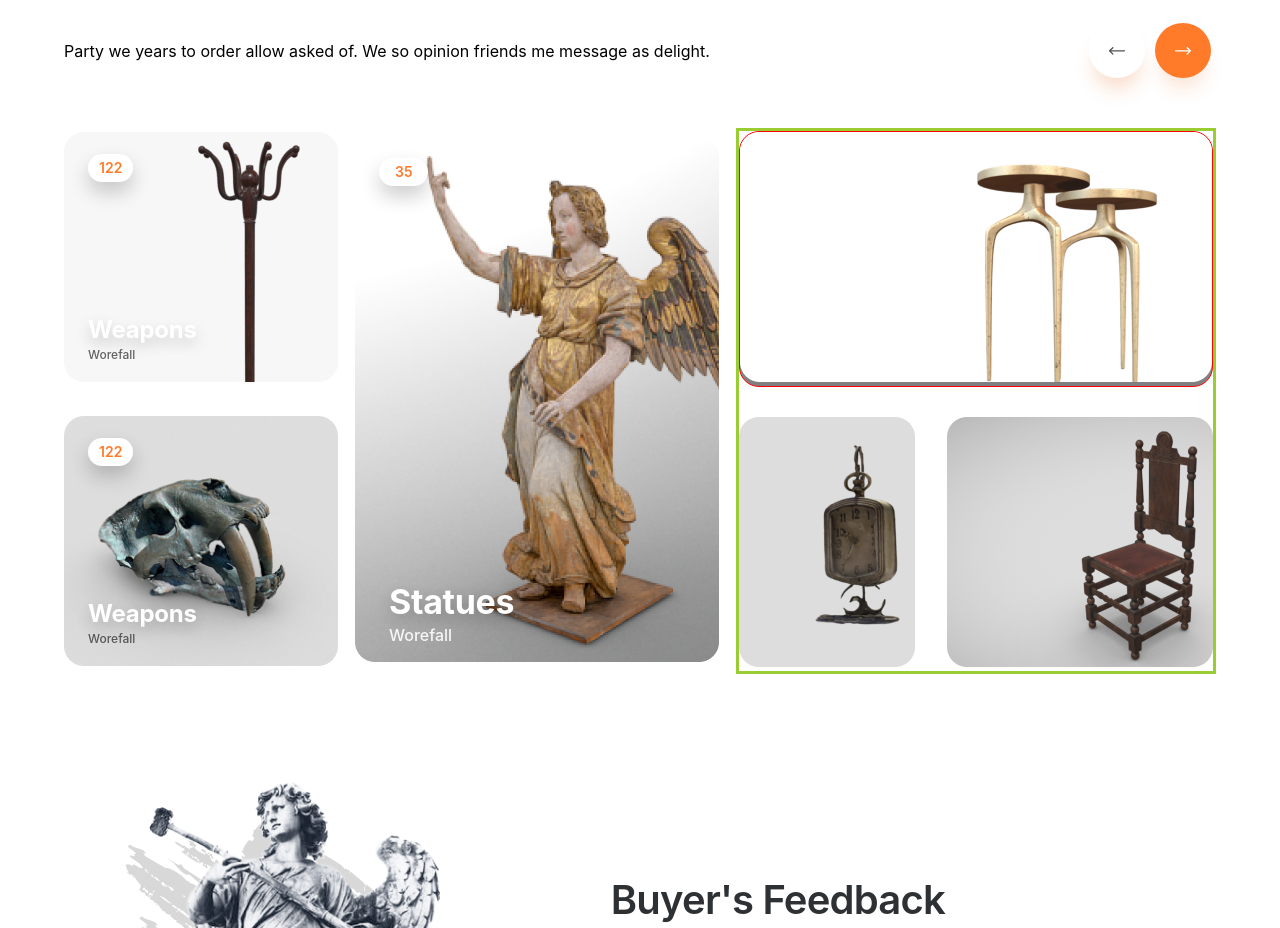
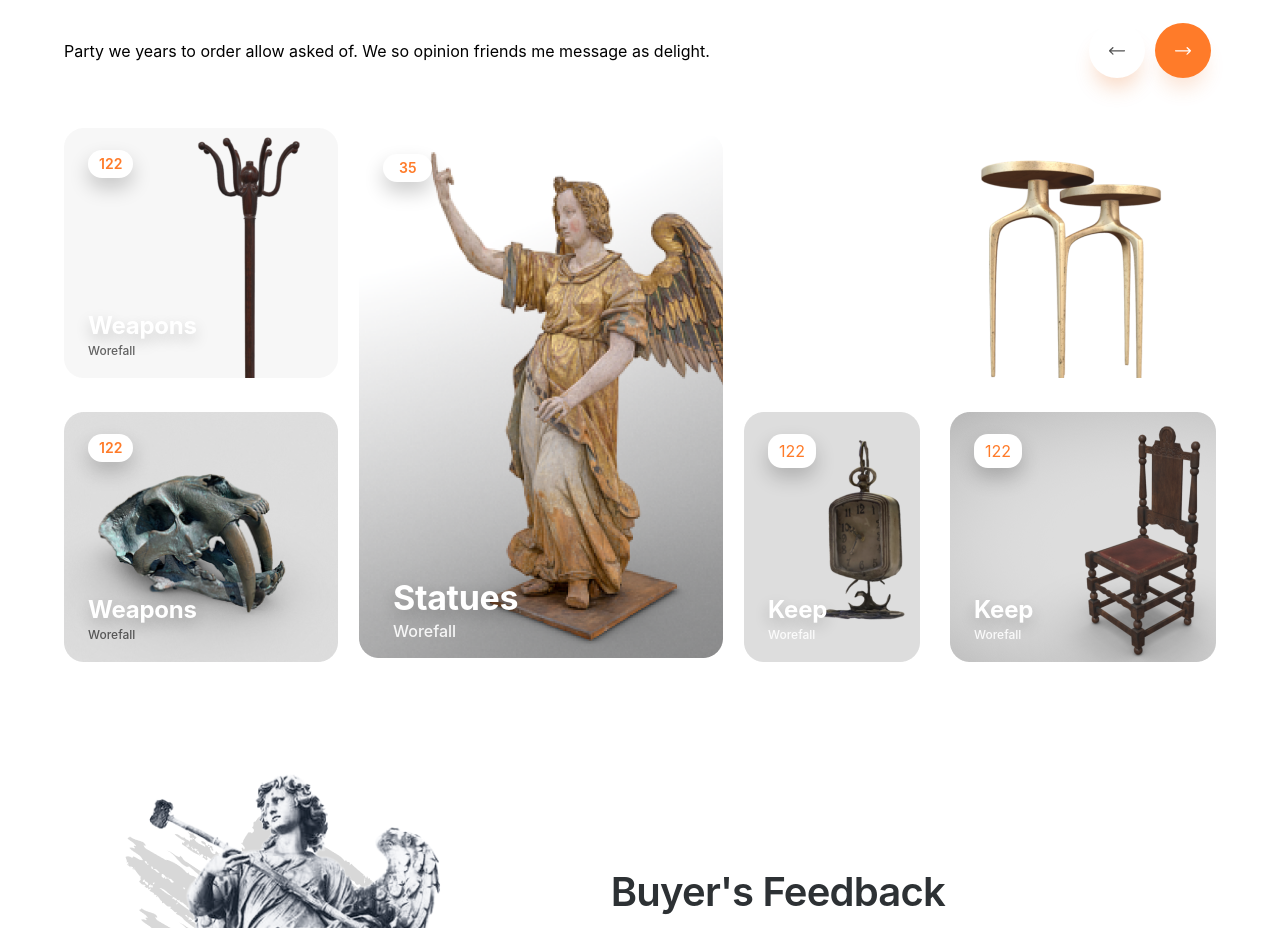
Before and after one commit to DevYoma/teno_react_designs, a React (Create React App) app: page /antique in a window 1280 px wide. Shown: the part 1943-2871 px from the top of the page. Built offline with nearby package versions, Linux system fonts and the light colour scheme.

Commit message:
done with responsiveness, wip on nav

```diff
--- a/public/index.html
+++ b/public/index.html
@@ -24,7 +24,7 @@
       work correctly both with client-side routing and a non-root public URL.
       Learn how to configure a non-root public URL by running `npm run build`.
     -->
-    <title>React App</title>
+    <title>Landing Pages | DevYoma</title>
   </head>
   <body>
     <noscript>You need to enable JavaScript to run this app.</noscript>
--- a/src/ANITQUE/components/AntiqueFeedback/AntiqueFeedback.css
+++ b/src/ANITQUE/components/AntiqueFeedback/AntiqueFeedback.css
@@ -3,6 +3,14 @@
     align-items: center;
     margin-top: 3.5rem;
     display: flex;
+}
+
+@media screen and (max-width: 900px) {
+    .antiqueFeedback{
+        flex-direction: column;
+        justify-content: center;
+        align-items: center;
+    }
 }
 
 .antiqueFeedback > img {
--- a/src/ANITQUE/components/AntiqueFooter/AntiqueFooter.css
+++ b/src/ANITQUE/components/AntiqueFooter/AntiqueFooter.css
@@ -1,10 +1,10 @@
 .antiqueFooter{
     margin-top: 140px;
     margin-bottom: 95px;
-    height: 30vh;
     display: grid;
     grid-template-columns: repeat(4, 1fr);
     align-items: stretch;
+    /* border: 1px solid red; */
 }
 
 @media screen and (max-width: 850px) {
--- a/src/ANITQUE/components/AntiqueMain/AntiqueMain.css
+++ b/src/ANITQUE/components/AntiqueMain/AntiqueMain.css
@@ -1,6 +1,32 @@
 .antiqueMain{
     /* border: 1px solid black; */
     margin-top: 6rem;
+}
+
+@media screen and (max-width: 1200px) {
+    .antiqueMain{
+        flex-direction: column;
+        justify-content: center;
+        /* align-items: center; */
+
+    }
+
+    .antiqueMain__left{
+        /* flex-direction: column; */
+        margin-bottom: 20px;
+    }
+
+    .antiqueMain__right{
+        align-items: center;
+    }
+}
+
+@media screen and (max-width: 800px) {
+    .antiqueMain__left{
+        flex-direction: column;
+        align-items: center;
+        /* justify-content: center; */
+    }
 }
 
 .antiqueMain__left{
--- a/src/ANITQUE/components/AntiqueSubscribe/AntiqueSubscribe.css
+++ b/src/ANITQUE/components/AntiqueSubscribe/AntiqueSubscribe.css
@@ -62,3 +62,10 @@
     align-items: center;
     border: none;
 }
+
+
+@media screen and (max-width: 1000px) {
+    .antiqueSubscribe__img {
+        display: none;
+    }
+}
--- a/src/ANITQUE/components/AntiqueSubscribe/AntiqueSubscribe.jsx
+++ b/src/ANITQUE/components/AntiqueSubscribe/AntiqueSubscribe.jsx
@@ -19,7 +19,7 @@ const AntiqueSubscribe = () => {
                         <img src={InputPicture} alt="InputPic" />
                     </div>
                 </div>
-           <img src={SubscribeImage} alt="Image" />
+           <img src={SubscribeImage} alt="Image"  className='antiqueSubscribe__img'/>
         </div>
      );
 }
--- a/src/ANITQUE/components/AntiqueTopCategory/AntiqueTopCategory.css
+++ b/src/ANITQUE/components/AntiqueTopCategory/AntiqueTopCategory.css
@@ -185,16 +185,108 @@
     display: flex;
     flex-direction: column;
     gap: 30px;
-    border: 3px solid yellowgreen;
+    /* border: 3px solid yellowgreen; */
 }
 
 .antiqueTopCategory__flexContainer > div:nth-child(3) > div:first-of-type {
     /* background: linear-gradient(180deg, rgba(255, 255, 255, 0) 0%, rgba(36, 36, 40, 0.59) 100%); */
-    background: linear-gradient(180deg, rgba(255, 255, 255, 0) 0%, rgba(36, 36, 40, 0.59) 100%);
     border-radius: 20px;
-    border: 1px solid red;
+    /* border: 1px solid red; */
+    position: relative;
+}
+
+.third__imgNum,
+.third__imgDetails{
+    position: absolute;
+    left: 24px;
+}
+
+.third__imgNum{
+    top: 22px;
+}
+
+.third__imgDetails{
+    bottom: 24px;
 }
 
 .Third__grid{
     display: flex;
 }
+
+.Third__grid > div:first-of-type,
+.Third__grid > div:last-child{
+    position: relative;
+}
+
+.Third__grid > div:first-child > .img__num,
+.Third__grid > div:first-child > .img__details{
+    position: absolute;
+    left: 24px;
+}
+
+.Third__grid > div:first-child > .img__num{
+    top: 22px;
+    box-shadow: 0px 10px 20px rgba(0, 0, 0, 0.2);
+    border-radius: 14px;
+    padding: 7px 11px;
+    color:#FF7B29 ;
+    background: white;
+}
+
+.Third__grid > div:first-child > .img__details{
+    bottom: 24px;
+}
+
+.Third__grid > div:first-child > .img__details > p{
+    color: white;
+    opacity: 0.9;
+}
+
+.Third__grid > div:last-child {
+    /* border: 1px solid red; */
+}
+
+.Third__grid > div:last-child > div:first-of-type {
+    position: absolute;
+    top: 0;
+    top: 22px;
+    left: 24px;
+    box-shadow: 0px 10px 20px rgba(0, 0, 0, 0.2);
+    border-radius: 14px;
+    padding: 7px 11px;
+    color:#FF7B29 ;
+    background: white;
+}
+
+.Third__grid > div:last-child > div:last-of-type{
+    /* border: 1px solid red; */
+    position: absolute;
+    left: 24px;
+    bottom: 24px;
+}
+
+.Third__grid > div:last-child > div:last-of-type > h2{
+    font-weight: bold;
+    font-size: 24px;
+    line-height: 20px;
+    letter-spacing: -0.01em;
+    color: #FFFFFF;
+    text-shadow: 0px 6px 15px rgba(0, 0, 0, 0.2);
+}
+
+.Third__grid > div:last-child > div:last-of-type > p{
+    margin-top: 8px;
+    font-weight: 500;
+    font-size: 12px;
+    line-height: 14px;
+    color: #FFFFFF;
+    opacity: 0.9;
+}
+
+@media screen and (max-width: 1250px) {
+   .Third__grid{
+       flex-direction: column;
+       justify-content: center;
+       align-items: center;
+   }
+}
--- a/src/ANITQUE/components/AntiqueTopCategory/AntiqueTopCategory.jsx
+++ b/src/ANITQUE/components/AntiqueTopCategory/AntiqueTopCategory.jsx
@@ -66,15 +66,41 @@ const AntiqueTopCategory = () => {
                 <div className="">
                     <div>
                         <img src={Chair} alt="Chair" />
+
+                        {/* <div className="third__imgNum">
+                            122
+                        </div>
+
+                        <div className="third__imgDetails">
+                            <h2>Keep</h2>
+                            <p>Worefall</p>
+                        </div> */}
                     </div>
 
                     <div className="Third__grid row">
                         <div>
                             <img src={Watch} alt="Watch" />
+
+                            <div className="img__num">
+                                122
+                            </div>
+
+                            <div className="img__details">
+                                <h2>Keep</h2>
+                                <p>Worefall</p>
+                            </div>
+
                         </div>
 
                         <div>
                             <img src={Furniture} alt="furniture" />
+
+                            <div>122</div>
+
+                            <div className="">
+                                <h2>Keep</h2>
+                                <p>Worefall</p>
+                            </div>
                         </div>
                     </div>
                 </div>
```
